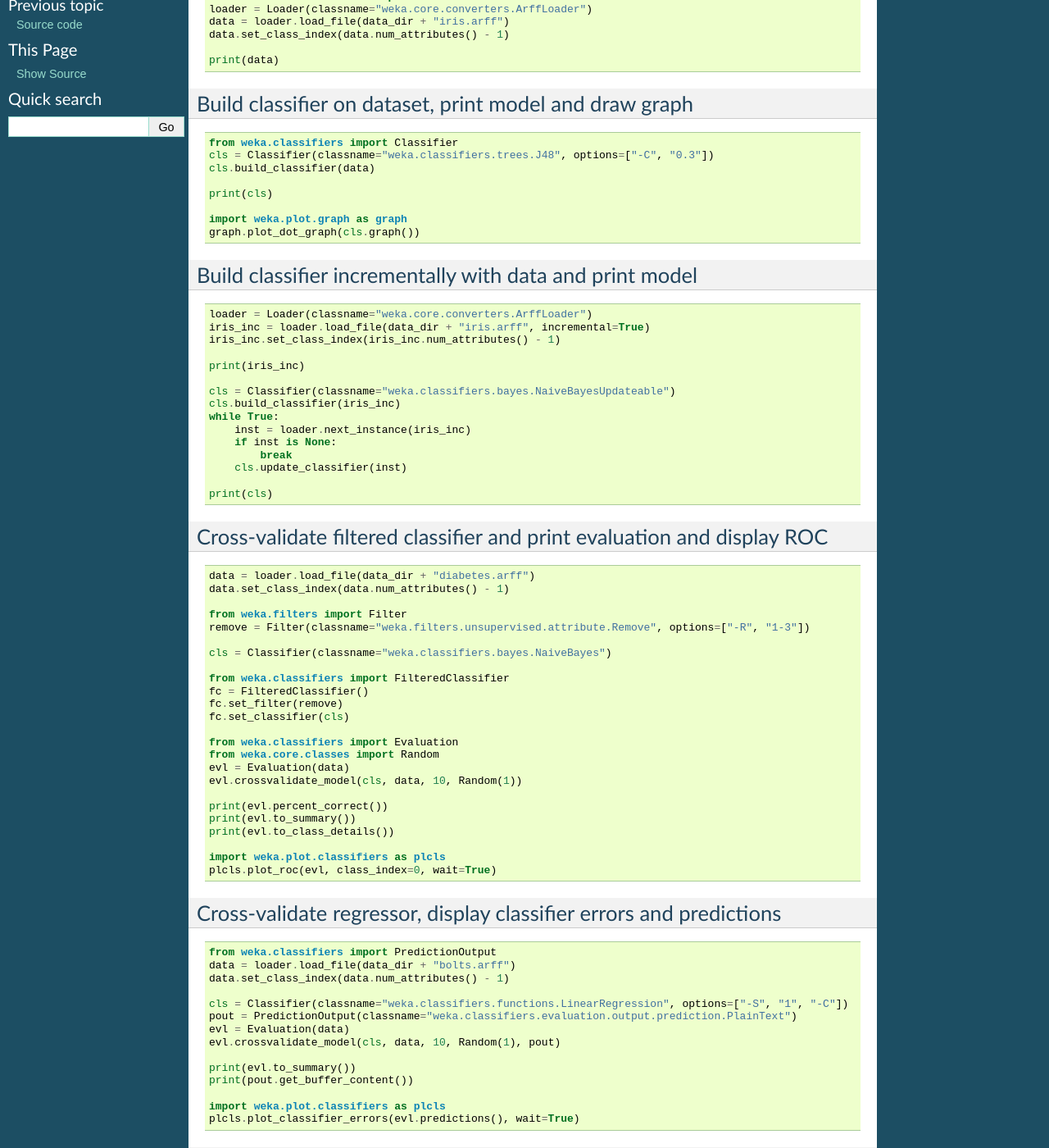
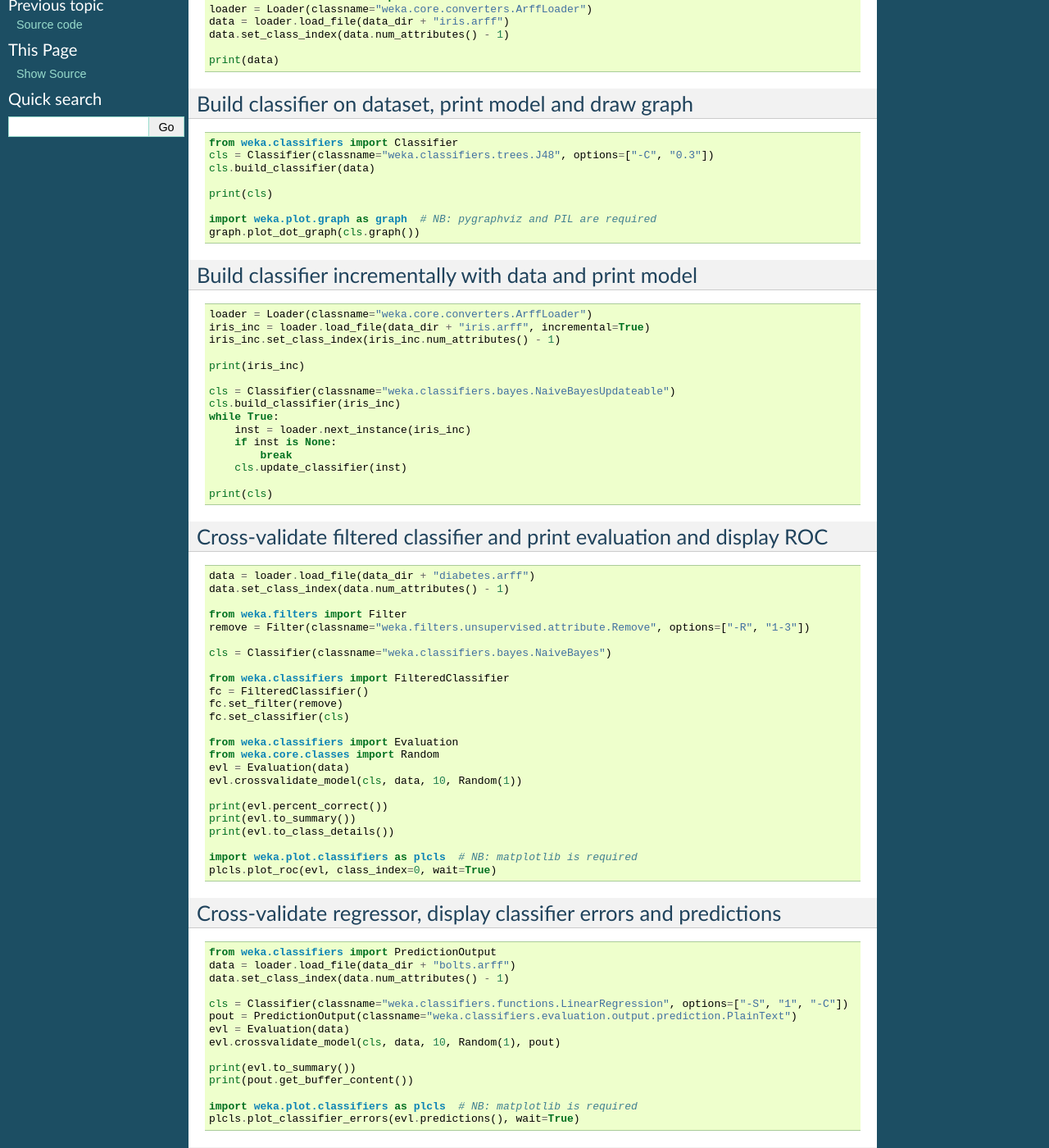
Before and after one commit to fracpete/python-weka-wrapper, a Sphinx documentation site: the page built from doc/source/examples.rst, in a window 1280 px wide and 1400 px high, scrolled down 595 px. Shown: the whole window at 82% size. Built offline with Sphinx 7.4.7, drawn with Linux system fonts in a browser that asks for light colours.

Commit message:
added notes next to plot commands on required libraries

```diff
--- a/doc/source/examples.rst
+++ b/doc/source/examples.rst
@@ -56,7 +56,7 @@ Build classifier on dataset, print model and draw graph
 
    print(cls)
 
-   import weka.plot.graph as graph
+   import weka.plot.graph as graph  # NB: pygraphviz and PIL are required
    graph.plot_dot_graph(cls.graph())
 
 
@@ -109,7 +109,7 @@ Cross-validate filtered classifier and print evaluation and display ROC
    print(evl.to_summary())
    print(evl.to_class_details())
 
-   import weka.plot.classifiers as plcls
+   import weka.plot.classifiers as plcls  # NB: matplotlib is required
    plcls.plot_roc(evl, class_index=0, wait=True)
 
 
@@ -130,7 +130,7 @@ Cross-validate regressor, display classifier errors and predictions
    print(evl.to_summary())
    print(pout.get_buffer_content())
 
-   import weka.plot.classifiers as plcls
+   import weka.plot.classifiers as plcls  # NB: matplotlib is required
    plcls.plot_classifier_errors(evl.predictions(), wait=True)
 
 
```
